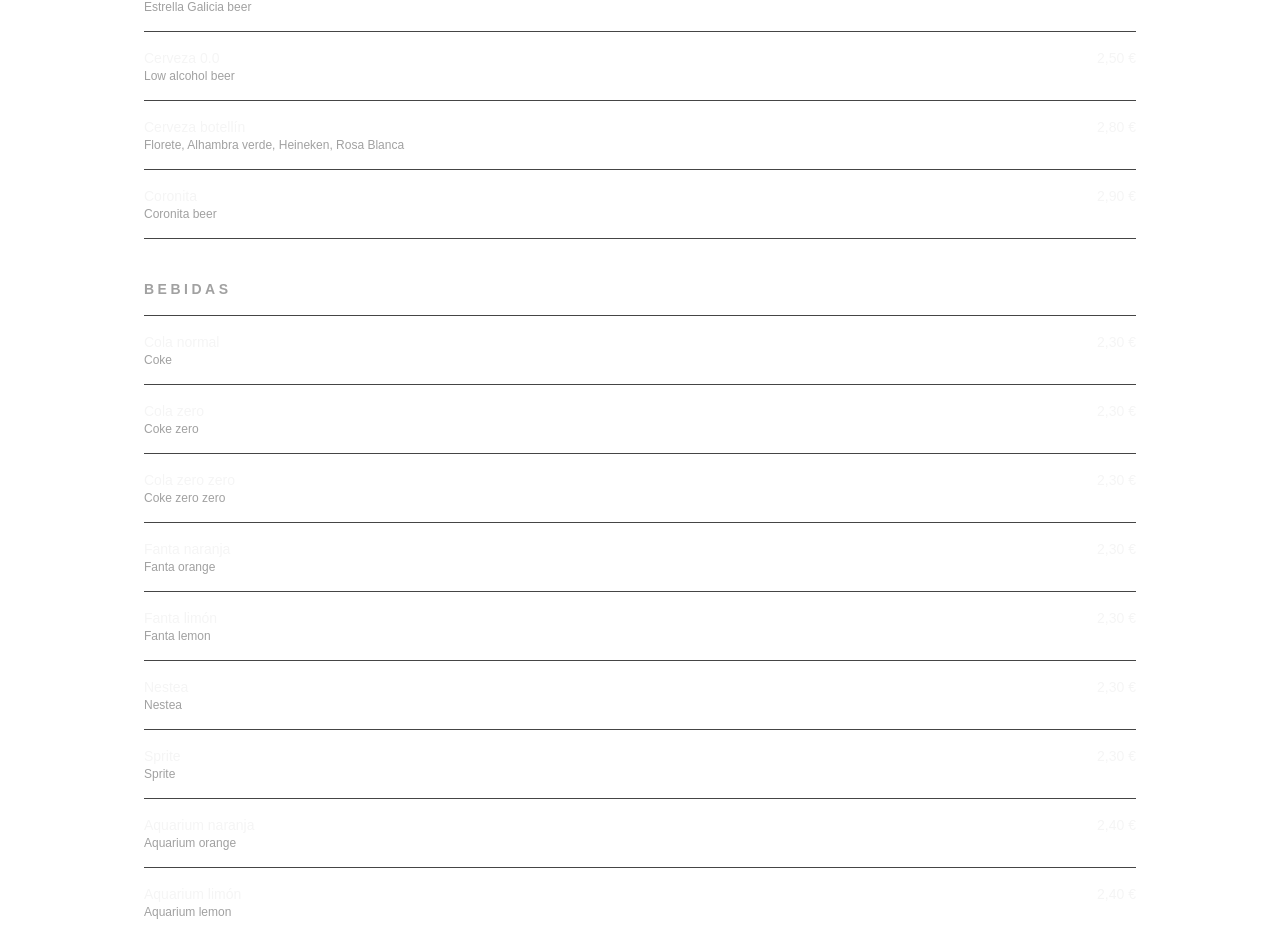
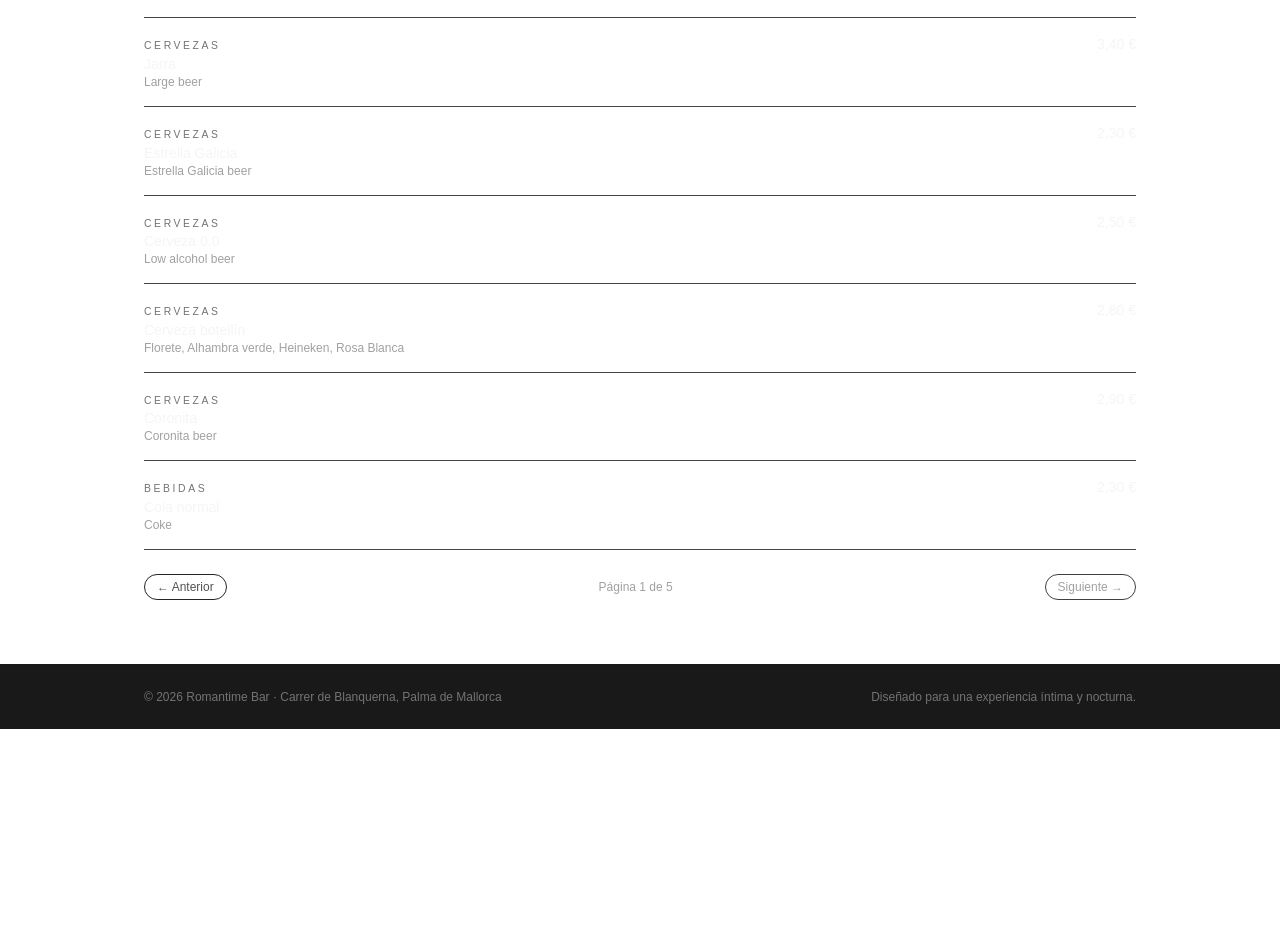
Before and after one commit to atlascoin33/romantime-web, a Next.js app: page /menu in a window 1280 px wide. Shown: the part 640-1568 px from the top of the page. After the commit the page ends 1369 px from the top, so only its background shows below. Built offline with nearby package versions, Linux system fonts and the light colour scheme.

Commit message:
Add tabbed menu with bebidas and comidas

```diff
--- /dev/null
+++ b/app/components/TabsMenu.tsx
@@ -0,0 +1,152 @@
+// app/components/TabsMenu.tsx
+"use client";
+
+import { useState, useMemo } from "react";
+
+export type MenuItem = {
+  name: string;
+  description?: string;
+  price: string;
+  section?: string;
+};
+
+export type TabConfig = {
+  id: "bebidas" | "comidas";
+  label: string;
+  items: MenuItem[];
+};
+
+const ITEMS_PER_PAGE = 10;
+
+export default function TabsMenu({ tabs }: { tabs: TabConfig[] }) {
+  const [activeTabId, setActiveTabId] = useState<"bebidas" | "comidas">(
+    tabs[0]?.id ?? "bebidas"
+  );
+  const [page, setPage] = useState(1);
+
+  const activeTab = useMemo(
+    () => tabs.find((t) => t.id === activeTabId),
+    [tabs, activeTabId]
+  );
+
+  const totalPages = activeTab
+    ? Math.max(1, Math.ceil(activeTab.items.length / ITEMS_PER_PAGE))
+    : 1;
+
+  const visibleItems = useMemo(() => {
+    if (!activeTab) return [];
+    const start = (page - 1) * ITEMS_PER_PAGE;
+    const end = start + ITEMS_PER_PAGE;
+    return activeTab.items.slice(start, end);
+  }, [activeTab, page]);
+
+  const handleTabChange = (id: "bebidas" | "comidas") => {
+    setActiveTabId(id);
+    setPage(1);
+  };
+
+  const handlePrev = () => {
+    setPage((p) => Math.max(1, p - 1));
+  };
+
+  const handleNext = () => {
+    setPage((p) => (p < totalPages ? p + 1 : p));
+  };
+
+  return (
+    <div className="space-y-6">
+      {/* Tabs */}
+      <div className="inline-flex rounded-full border border-neutral-800 bg-black/50 p-1 text-xs">
+        {tabs.map((tab) => {
+          const isActive = tab.id === activeTabId;
+          return (
+            <button
+              key={tab.id}
+              type="button"
+              onClick={() => handleTabChange(tab.id)}
+              className={`rounded-full px-4 py-1.5 font-semibold uppercase tracking-wide transition-colors ${
+                isActive
+                  ? "bg-white text-black"
+                  : "text-neutral-400 hover:text-neutral-100"
+              }`}
+            >
+              {tab.label}
+            </button>
+          );
+        })}
+      </div>
+
+      {/* Lista de productos */}
+      <div className="space-y-4">
+        {visibleItems.length === 0 && (
+          <p className="text-sm text-neutral-400">
+            No hay productos en esta categoría todavía.
+          </p>
+        )}
+
+        {visibleItems.length > 0 && (
+          <div className="divide-y divide-neutral-900/80 border-y border-neutral-900/80">
+            {visibleItems.map((item, idx) => (
+              <article
+                key={`${item.name}-${idx}`}
+                className="flex flex-col gap-2 py-4 sm:flex-row sm:items-baseline sm:justify-between"
+              >
+                <div>
+                  {item.section && (
+                    <p className="text-[0.65rem] uppercase tracking-[0.25em] text-neutral-500">
+                      {item.section}
+                    </p>
+                  )}
+                  <h3 className="text-sm font-medium text-neutral-100">
+                    {item.name}
+                  </h3>
+                  {item.description && (
+                    <p className="text-xs text-neutral-400">
+                      {item.description}
+                    </p>
+                  )}
+                </div>
+                <p className="text-sm font-medium text-neutral-100 sm:text-right">
+                  {item.price}
+                </p>
+              </article>
+            ))}
+          </div>
+        )}
+      </div>
+
+      {/* Paginación */}
+      {activeTab && activeTab.items.length > ITEMS_PER_PAGE && (
+        <div className="flex items-center justify-between gap-4 text-xs text-neutral-400">
+          <button
+            type="button"
+            onClick={handlePrev}
+            disabled={page === 1}
+            className={`rounded-full border px-3 py-1 transition-colors ${
+              page === 1
+                ? "border-neutral-800 text-neutral-600"
+                : "border-neutral-700 hover:border-neutral-400 hover:text-neutral-100"
+            }`}
+          >
+            ← Anterior
+          </button>
+          <span>
+            Página {page} de {totalPages}
+          </span>
+          <button
+            type="button"
+            onClick={handleNext}
+            disabled={page === totalPages}
+            className={`rounded-full border px-3 py-1 transition-colors ${
+              page === totalPages
+                ? "border-neutral-800 text-neutral-600"
+                : "border-neutral-700 hover:border-neutral-400 hover:text-neutral-100"
+            }`}
+          >
+            Siguiente →
+          </button>
+        </div>
+      )}
+    </div>
+  );
+}
--- a/app/menu/page.tsx
+++ b/app/menu/page.tsx
@@ -1,227 +1,168 @@
 // app/menu/page.tsx
-type MenuItem = {
-  name: string;
-  description?: string;
-  price: string;
-};
+import TabsMenu, {
+  MenuItem,
+  TabConfig,
+} from "../components/TabsMenu";
 
-type MenuSection = {
-  title: string;
-  items: MenuItem[];
-};
-
-const sections: MenuSection[] = [
-  {
-    title: "Cervezas",
-    items: [
-      { name: "Caña pequeña", description: "Small caña", price: "1,80 €" },
-      { name: "Caña mediana", description: "Medium caña", price: "2,00 €" },
-      {
-        name: "Caña 1906 pequeña",
-        description: "Small caña 1906",
-        price: "2,10 €",
-      },
-      {
-        name: "Caña 1906 mediana",
-        description: "Medium caña 1906",
-        price: "2,30 €",
-      },
-      { name: "Jarra", description: "Large beer", price: "3,40 €" },
-      {
-        name: "Estrella Galicia",
-        description: "Estrella Galicia beer",
-        price: "2,30 €",
-      },
-      {
-        name: "Cerveza 0.0",
-        description: "Low alcohol beer",
-        price: "2,50 €",
-      },
+const bebidas: MenuItem[] = [
+  // --- Cervezas ---
+  { name: "Caña pequeña", description: "Small caña", price: "1,80 €", section: "Cervezas" },
+  { name: "Caña mediana", description: "Medium caña", price: "2,00 €", section: "Cervezas" },
+  { name: "Caña 1906 pequeña", description: "Small caña 1906", price: "2,10 €", section: "Cervezas" },
+  { name: "Caña 1906 mediana", description: "Medium caña 1906", price: "2,30 €", section: "Cervezas" },
+  { name: "Jarra", description: "Large beer", price: "3,40 €", section: "Cervezas" },
+  { name: "Estrella Galicia", description: "Estrella Galicia beer", price: "2,30 €", section: "Cervezas" },
+  { name: "Cerveza 0.0", description: "Low alcohol beer", price: "2,50 €", section: "Cervezas" },
   {
     name: "Cerveza botellín",
     description: "Florete, Alhambra verde, Heineken, Rosa Blanca",
     price: "2,80 €",
+    section: "Cervezas",
   },
-      { name: "Coronita", description: "Coronita beer", price: "2,90 €" },
-    ],
-  },
-  {
-    title: "Bebidas",
-    items: [
-      { name: "Cola normal", description: "Coke", price: "2,30 €" },
-      { name: "Cola zero", description: "Coke zero", price: "2,30 €" },
-      { name: "Cola zero zero", description: "Coke zero zero", price: "2,30 €" },
-      { name: "Fanta naranja", description: "Fanta orange", price: "2,30 €" },
-      { name: "Fanta limón", description: "Fanta lemon", price: "2,30 €" },
-      { name: "Nestea", description: "Nestea", price: "2,30 €" },
-      { name: "Sprite", description: "Sprite", price: "2,30 €" },
-      { name: "Aquarium naranja", description: "Aquarium orange", price: "2,40 €" },
-      { name: "Aquarium limón", description: "Aquarium lemon", price: "2,40 €" },
-      { name: "Tónica", description: "Tonic", price: "2,20 €" },
-      { name: "Laccao", description: "Laccao", price: "2,20 €" },
-      { name: "Bitter Kas", description: "Bitter Kas", price: "2,50 €" },
-      { name: "Red Bull", description: "Red Bull", price: "2,90 €" },
-      { name: "Zumo natural", description: "Natural juice", price: "2,50 €" },
+  { name: "Coronita", description: "Coronita beer", price: "2,90 €", section: "Cervezas" },
+
+  // --- Bebidas ---
+  { name: "Cola normal", description: "Coke", price: "2,30 €", section: "Bebidas" },
+  { name: "Cola zero", description: "Coke zero", price: "2,30 €", section: "Bebidas" },
+  { name: "Cola zero zero", description: "Coke zero zero", price: "2,30 €", section: "Bebidas" },
+  { name: "Fanta naranja", description: "Fanta orange", price: "2,30 €", section: "Bebidas" },
+  { name: "Fanta limón", description: "Fanta lemon", price: "2,30 €", section: "Bebidas" },
+  { name: "Nestea", description: "Nestea", price: "2,30 €", section: "Bebidas" },
+  { name: "Sprite", description: "Sprite", price: "2,30 €", section: "Bebidas" },
+  { name: "Aquarium naranja", description: "Aquarium orange", price: "2,40 €", section: "Bebidas" },
+  { name: "Aquarium limón", description: "Aquarium lemon", price: "2,40 €", section: "Bebidas" },
+  { name: "Tónica", description: "Tonic", price: "2,20 €", section: "Bebidas" },
+  { name: "Laccao", description: "Laccao", price: "2,20 €", section: "Bebidas" },
+  { name: "Bitter Kas", description: "Bitter Kas", price: "2,50 €", section: "Bebidas" },
+  { name: "Red Bull", description: "Red Bull", price: "2,90 €", section: "Bebidas" },
+  { name: "Zumo natural", description: "Natural juice", price: "2,50 €", section: "Bebidas" },
   {
     name: "Zumo botellín",
     description: "Piña / melocotón / naranja",
     price: "2,20 €",
+    section: "Bebidas",
   },
-      { name: "Agua", description: "Water", price: "2,00 €" },
-      { name: "Agua con gas", description: "Sparkling water", price: "2,20 €" },
-      {
-        name: "Tinto de verano",
-        description: "Summer red wine",
-        price: "4,20 €",
-      },
-      { name: "Sangría 1L", description: "Sangria wine", price: "16,00 €" },
-    ],
-  },
-  {
-    title: "Café",
-    items: [
-      { name: "Solo", description: "Espresso", price: "1,40 €" },
-      { name: "Cortado", description: "Cut coffee", price: "1,60 €" },
-      { name: "Con leche", description: "Coffee with milk", price: "1,70 €" },
+  { name: "Agua", description: "Water", price: "2,00 €", section: "Bebidas" },
+  { name: "Agua con gas", description: "Sparkling water", price: "2,20 €", section: "Bebidas" },
+
+  // --- Café ---
+  { name: "Solo", description: "Espresso", price: "1,40 €", section: "Café" },
+  { name: "Cortado", description: "Cut coffee", price: "1,60 €", section: "Café" },
+  { name: "Con leche", description: "Coffee with milk", price: "1,70 €", section: "Café" },
   {
     name: "Con soja / avena",
     description: "Coffee with soy / oats",
     price: "1,80 €",
+    section: "Café",
   },
-      { name: "Americano", description: "Americano", price: "1,70 €" },
-      { name: "Cappuccino", description: "Cappuccino", price: "2,20 €" },
-      { name: "Latte", description: "Latte", price: "2,20 €" },
-      { name: "Carajillo", description: "Carajillo", price: "2,35 €" },
-    ],
+  { name: "Americano", description: "Americano", price: "1,70 €", section: "Café" },
+  { name: "Cappuccino", description: "Cappuccino", price: "2,20 €", section: "Café" },
+  { name: "Latte", description: "Latte", price: "2,20 €", section: "Café" },
+  { name: "Carajillo", description: "Carajillo", price: "2,35 €", section: "Café" },
+
+  // --- Infusiones ---
+  { name: "Té verde", description: "Green tea", price: "1,70 €", section: "Infusiones" },
+  { name: "Té rojo", description: "Red tea", price: "1,70 €", section: "Infusiones" },
+  { name: "Té negro", description: "Black tea", price: "1,70 €", section: "Infusiones" },
+  { name: "Poleo menta", description: "Mint", price: "1,70 €", section: "Infusiones" },
+  { name: "Manzanilla", description: "Chamomile", price: "1,70 €", section: "Infusiones" },
+  { name: "Frutas del bosque", description: "Forest fruit", price: "1,70 €", section: "Infusiones" },
+  { name: "Tila", description: "Linden tea", price: "1,70 €", section: "Infusiones" },
+  { name: "Té jazmín", description: "Jasmine tea", price: "1,90 €", section: "Infusiones" },
+
+  // --- Licores, vinos, etc. ---
+  // (Puedes seguir añadiendo aquí todos los que ya teníamos: licores de copa, vinos tintos, blancos, rosados, ron, whisky, coñac, vodka, desayunos, etc.)
+];
+
+const comidas: MenuItem[] = [
+  // --- Para picar ---
+  { name: "Judía de soja", description: "Edamame / soja", price: "2,95 €", section: "Para picar" },
+  { name: "Rollitos fritos", description: "Fried rolls", price: "4,50 €", section: "Para picar" },
+  { name: "Pan fritas", price: "3,95 €", section: "Para picar" },
+  { name: "Empanadillas fritas", description: "Fried dumplings (pork)", price: "4,50 €", section: "Para picar" },
+  { name: "Empanadillas al vapor", description: "Dumplings (chicken)", price: "4,70 €", section: "Para picar" },
+  { name: "Pollo frito", description: "Fried chicken", price: "3,50 €", section: "Para picar" },
+  { name: "Boniato frito", description: "Fried sweet potato", price: "4,50 €", section: "Para picar" },
+  { name: "Gamba frita", description: "Fried shrimp", price: "4,50 €", section: "Para picar" },
+  { name: "Pato frito", description: "Fried duck", price: "8,95 €", section: "Para picar" },
+  { name: "Pincho de pollo", description: "Chicken skewer", price: "4,20 €", section: "Para picar" },
+  { name: "Alitas fritas", description: "Fried wings", price: "4,50 €", section: "Para picar" },
+  { name: "Nuggets de pollo", description: "Chicken nuggets", price: "4,00 €", section: "Para picar" },
+  { name: "Pollo a la plancha", description: "Grilled chicken", price: "4,50 €", section: "Para picar" },
+  { name: "Lomo a la plancha", description: "Grilled pork", price: "4,20 €", section: "Para picar" },
+  { name: "Calamar a la romana", description: "Fried calamari", price: "6,50 €", section: "Para picar" },
+
+  // --- Platos ---
+  { name: "Arroz tres delicias", description: "Three fresh fried rice", price: "4,50 €", section: "Platos" },
+  { name: "Arroz con ternera", description: "Beef fried rice", price: "6,50 €", section: "Platos" },
+  { name: "Arroz con pollo", description: "Chicken fried rice", price: "5,50 €", section: "Platos" },
+  { name: "Arroz con gamba", description: "Shrimp fried rice", price: "6,50 €", section: "Platos" },
+  { name: "Tallarines con ternera", description: "Noodles with veal", price: "7,95 €", section: "Platos" },
+  { name: "Tallarines con pollo", description: "Noodles with chicken", price: "7,20 €", section: "Platos" },
+  { name: "Tallarines con gamba", description: "Noodles with shrimp", price: "7,95 €", section: "Platos" },
+  { name: "Fideos de ternera", description: "Noodles with veal", price: "6,95 €", section: "Platos" },
+  { name: "Fideos de pollo", description: "Noodles with chicken", price: "7,20 €", section: "Platos" },
+  { name: "Fideos de marisco", description: "Noodles with seafood", price: "7,95 €", section: "Platos" },
+  { name: "Lomo plancha con patatas", description: "Grilled pork with potatoes", price: "6,95 €", section: "Platos" },
+  { name: "Pollo frito con patatas", description: "Fried chicken with potatoes", price: "6,95 €", section: "Platos" },
+  { name: "Alitas fritas con patatas", description: "Fried wings with potatoes", price: "6,95 €", section: "Platos" },
+  { name: "Carne deshebrada con pimientos", description: "Shredded meat with peppers", price: "6,50 €", section: "Platos" },
+  { name: "Ternera salteada con salsa extra", description: "Veal sautéed with extra sauce", price: "7,95 €", section: "Platos" },
+  {
+    name: "Pollo crujiente con salsa agridulce",
+    description: "Crispy chicken with sweet and sour sauce",
+    price: "7,00 €",
+    section: "Platos",
   },
   {
-    title: "Infusiones",
-    items: [
-      { name: "Té verde", description: "Green tea", price: "1,70 €" },
-      { name: "Té rojo", description: "Red tea", price: "1,70 €" },
-      { name: "Té negro", description: "Black tea", price: "1,70 €" },
-      { name: "Poleo menta", description: "Mint", price: "1,70 €" },
-      { name: "Manzanilla", description: "Chamomile", price: "1,70 €" },
-      { name: "Frutas del bosque", description: "Forest fruit", price: "1,70 €" },
-      { name: "Tila", description: "Linden tea", price: "1,70 €" },
-      { name: "Té jazmín", description: "Jasmine tea", price: "1,90 €" },
-    ],
+    name: "Pollo salteado con almendras",
+    description: "Fried chicken with almonds",
+    price: "7,00 €",
+    section: "Platos",
+  },
+  { name: "Chipirones fritos", description: "Fried baby squid", price: "10,00 €", section: "Platos" },
+
+  // --- Bocadillos ---
+  { name: "Jamón serrano", description: "Serrano ham", price: "4,50 €", section: "Bocadillos" },
+  { name: "Queso curado", description: "Cured cheese", price: "4,20 €", section: "Bocadillos" },
+  { name: "Sobrasada", description: "Sobrasada", price: "4,50 €", section: "Bocadillos" },
+  { name: "Chorizo", description: "Sausage", price: "4,20 €", section: "Bocadillos" },
+  { name: "Atún", description: "Tuna", price: "4,20 €", section: "Bocadillos" },
+  {
+    name: "Mixto jamón y queso",
+    description: "Mixed ham and cheese",
+    price: "5,50 €",
+    section: "Bocadillos",
   },
   {
-    title: "Licores de copa",
-    items: [
-      { name: "Barceló", price: "4,10 €" },
-      { name: "Bacardi", price: "3,90 €" },
-      { name: "Bombay", price: "4,10 €" },
-      { name: "Beefeater", price: "4,10 €" },
-      { name: "Seagram", price: "4,10 €" },
-      { name: "Puerto de Indias", price: "3,90 €" },
-      { name: "Johnnie Walker", price: "4,10 €" },
-      { name: "J&B", price: "4,20 €" },
-      { name: "Ballantine's", price: "4,20 €" },
-      { name: "Jägermeister", price: "5,00 €" },
-      { name: "Jack Daniel's", price: "4,50 €" },
-      { name: "Terry", price: "3,90 €" },
-      { name: "Anís del Mono", price: "3,90 €" },
-      { name: "Vodka Absolut", price: "4,10 €" },
-      { name: "Eristoff", price: "3,90 €" },
-      { name: "Baileys", price: "3,90 €" },
-      { name: "Amazona", price: "3,90 €" },
-      { name: "Martini", price: "4,10 €" },
-    ],
+    name: "Pepito de lomo",
+    description: "Lomo, bacon, cheese",
+    price: "5,50 €",
+    section: "Bocadillos",
   },
+  { name: "Pollo frito", description: "Fried chicken", price: "5,50 €", section: "Bocadillos" },
+  { name: "Tortilla de patatas", description: "Spanish omelette", price: "4,50 €", section: "Bocadillos" },
+
+  // --- Pa amb oli ---
+  { name: "Jamón serrano", description: "Serrano ham", price: "5,50 €", section: "Pa amb oli" },
   {
-    title: "Vinos tintos",
-    items: [
-      { name: "Copa de vino", price: "2,90 €" },
-      { name: "De la casa", price: "11,80 €" },
-      { name: "Faustino VII", price: "15,95 €" },
-      { name: "Añares", price: "15,95 €" },
-      { name: "Marqués de Cáceres", price: "16,95 €" },
-      { name: "Cune", price: "16,95 €" },
-      { name: "El Coto", price: "15,95 €" },
-    ],
+    name: "Serrano y queso",
+    description: "Serrano ham and cheese",
+    price: "5,50 €",
+    section: "Pa amb oli",
   },
+  { name: "Lomo", description: "Pork chops", price: "9,50 €", section: "Pa amb oli" },
   {
-    title: "Vinos blancos",
-    items: [
-      { name: "Copa de vino", price: "2,90 €" },
-      { name: "De la casa", price: "11,80 €" },
-      { name: "Viña Sol", price: "15,95 €" },
-      { name: "Pescador", price: "15,95 €" },
-      { name: "Monopole", price: "15,95 €" },
-      { name: "El Coto", price: "15,95 €" },
-      { name: "Diamante", price: "15,95 €" },
-    ],
+    name: "Lomo con queso",
+    description: "Pork chops with cheese",
+    price: "12,50 €",
+    section: "Pa amb oli",
   },
-  {
-    title: "Vinos rosados",
-    items: [
-      { name: "Copa de vino", price: "2,90 €" },
-      { name: "De la casa", price: "11,80 €" },
-      { name: "Mateus Rosé", price: "14,95 €" },
-      { name: "Lancers", price: "14,95 €" },
-      { name: "Lambrusco", price: "15,95 €" },
-      { name: "Marqués de Cáceres", price: "15,95 €" },
-    ],
-  },
-  {
-    title: "Ron",
-    items: [
-      { name: "Barceló", price: "6,95 €" },
-      { name: "Bacardi", price: "6,95 €" },
-    ],
-  },
-  {
-    title: "Whisky",
-    items: [
-      { name: "Johnnie Walker", price: "7,50 €" },
-      { name: "J&B", price: "7,50 €" },
-      { name: "Ballantine's", price: "7,50 €" },
-      { name: "Jägermeister", price: "8,50 €" },
-      { name: "Jack Daniel's", price: "7,50 €" },
-      { name: "Chivas", price: "7,95 €" },
-    ],
-  },
-  {
-    title: "Coñac",
-    items: [
-      { name: "Terry", price: "6,95 €" },
-      { name: "Anís del Mono", price: "6,50 €" },
-    ],
-  },
-  {
-    title: "Vodka",
-    items: [
-      { name: "Absolut", price: "6,95 €" },
-      { name: "Eristoff", price: "6,95 €" },
-    ],
-  },
-  {
-    title: "Desayunos",
-    items: [
-      {
-        name: "Tostadas con tomate",
-        description: "Toast with tomato",
-        price: "1,30 €",
-      },
-      {
-        name: "Tostadas con mantequilla",
-        description: "Toast with butter",
-        price: "1,40 €",
-      },
-      {
-        name: "Tostadas con serrano",
-        description: "Toast with ham",
-        price: "1,60 €",
-      },
-      {
-        name: "Tostadas con queso curado",
-        description: "Toast with cured cheese",
-        price: "1,50 €",
-      },
-    ],
-  },
+];
+
+const tabs: TabConfig[] = [
+  { id: "bebidas", label: "Bebidas", items: bebidas },
+  { id: "comidas", label: "Comidas", items: comidas },
 ];
 
 export default function MenuPage() {
@@ -235,42 +176,13 @@
           Menú Romantime
         </h1>
         <p className="max-w-2xl text-sm text-neutral-300">
-          Carta de bebidas, desayunos y vinos de Romantime. Los precios pueden
-          variar según temporada.
+          Explora la carta de Romantime dividida en bebidas y comidas. Usa las
+          pestañas para cambiar de sección y navega por los productos en bloques
+          cómodos.
         </p>
       </header>
 
-      <div className="space-y-10">
-        {sections.map((section) => (
-          <section key={section.title} className="space-y-4">
-            <h2 className="text-sm font-semibold uppercase tracking-[0.25em] text-neutral-400">
-              {section.title}
-            </h2>
-            <div className="divide-y divide-neutral-900/80 border-y border-neutral-900/80">
-              {section.items.map((item) => (
-                <article
-                  key={item.name}
-                  className="flex flex-col gap-2 py-4 sm:flex-row sm:items-baseline sm:justify-between"
-                >
-                  <div>
-                    <h3 className="text-sm font-medium text-neutral-100">
-                      {item.name}
-                    </h3>
-                    {item.description && (
-                      <p className="text-xs text-neutral-400">
-                        {item.description}
-                      </p>
-                    )}
-                  </div>
-                  <p className="text-sm font-medium text-neutral-100 sm:text-right">
-                    {item.price}
-                  </p>
-                </article>
-              ))}
-            </div>
-          </section>
-        ))}
-      </div>
+      <TabsMenu tabs={tabs} />
     </div>
   );
 }
```
Lines whose indentation alone changed are shown as unchanged.
